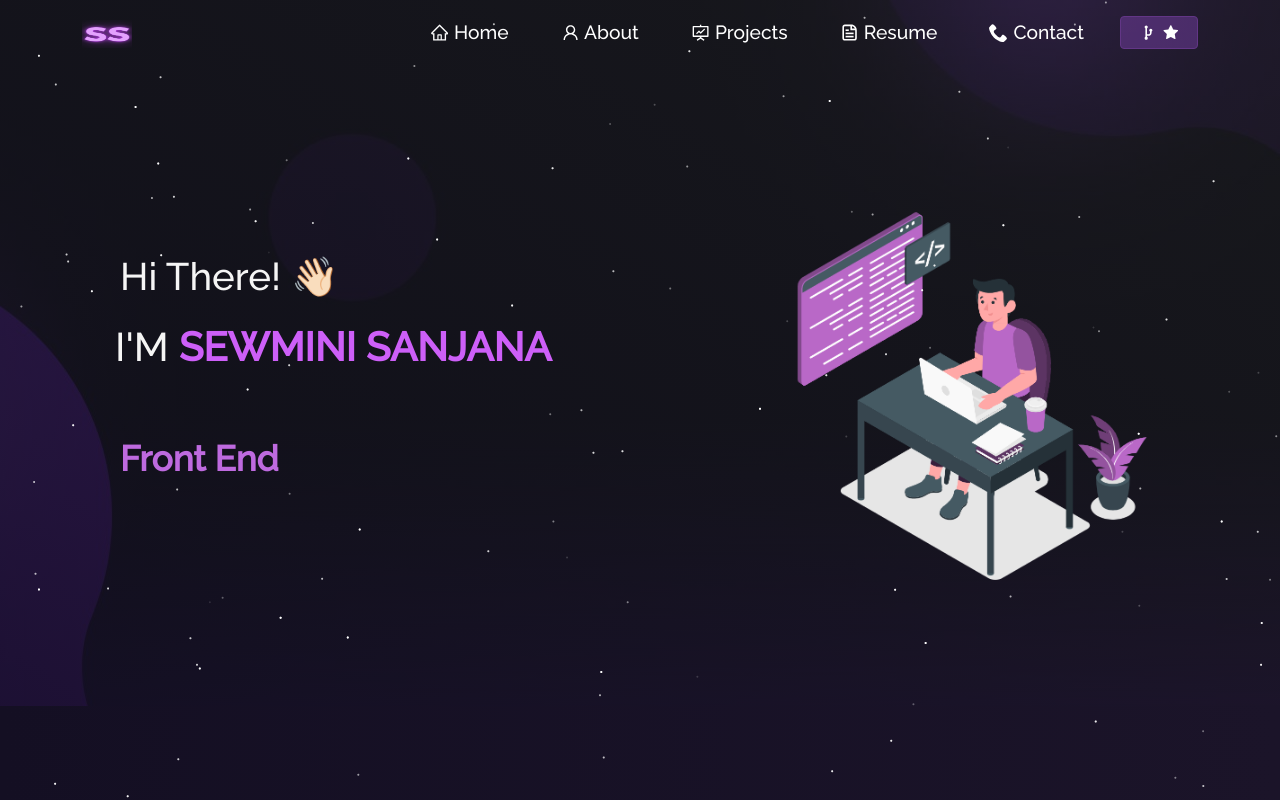
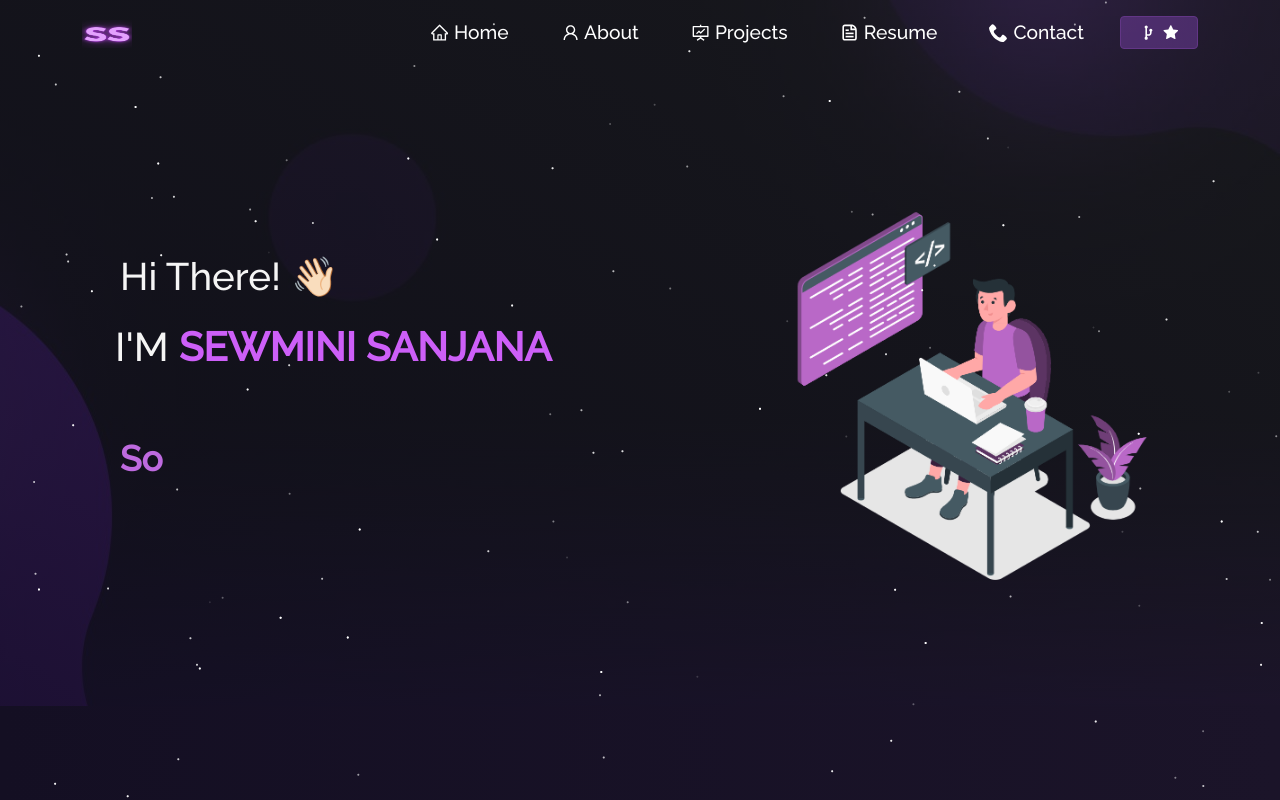
Before and after one commit to SANJANASOLANGA/WebPortfolio, a React (Create React App) app: page / in a window 1280 px wide. Shown: the top 800 px of the page. Built offline with nearby package versions, Linux system fonts and the light colour scheme.

Commit message:
Added current terms

```diff
--- a/src/components/Home/Type.js
+++ b/src/components/Home/Type.js
@@ -6,9 +6,9 @@ function Type() {
     <Typewriter
       options={{
         strings: [
-          "Developer",
+          "Software Engineer",
           "Front End Developer",
-          "MERN Stack Developer",
+          "Web Developer",
           "Mobile App Developer",
         ],
         autoStart: true,
```
